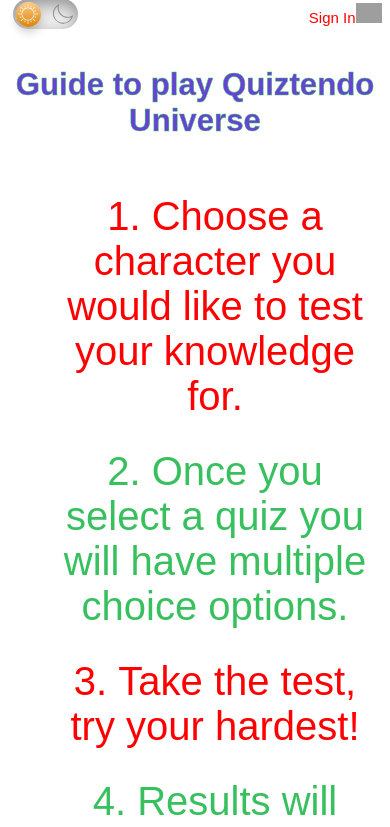
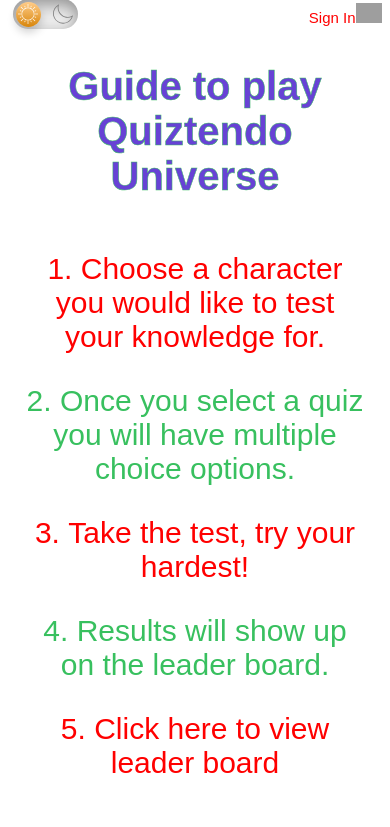
Before and after one commit to damarisfregoso/quiztendo-universe, a React (Create React App) app: page /help in a window 390 px wide. Shown: the top 827 px of the page. Built offline with nearby package versions, Linux system fonts and the light colour scheme; no server answers; grey boxes are pictures that could not be loaded; a web font is replaced by a local one.

Commit message:
Styling pages for a responsive design

```diff
--- a/src/components/NavBar/NavBar.css
+++ b/src/components/NavBar/NavBar.css
@@ -106,7 +106,7 @@
 
   .NavBar a {
     font-size: 15px;
-    margin: 10px 0;
+    margin: 5px 0;
   }
 
   .NavBar span {
--- a/src/pages/HelpPage/HelpPage.css
+++ b/src/pages/HelpPage/HelpPage.css
@@ -2,9 +2,9 @@
   font-family: 'New Super Mario Font U', sans-serif;
 }
 
-.HelpPage h1{
-  font-size: 8vw;
-  padding: 2vh 0 0 0;
+.HelpPage h1 {
+  font-size: 65px;
+  padding: 1vh 0;
   color: rgb(103, 66, 213);
   -webkit-text-stroke: 0.5px rgb(56, 192, 95);
 }
@@ -15,6 +15,7 @@
   list-style-position: inside;
   font-size: 40px;
   color: rgb(56, 192, 95);
+  padding: 0;
 }
 
 .HelpPage li {
@@ -53,3 +54,20 @@
     --t: .3s;
     color: black;
 }
+
+@media (max-width: 480px) {
+  .HelpPage h1 {
+    font-size: 40px;
+  }
+
+  .HelpPage ol{
+    font-size: 30px;
+  }
+}
+
+@media (min-width: 481px) and (max-width: 767px) {
+  .HelpPage h1 {
+    font-size: 40px;
+    padding: 2vh 0 0 0;
+  }
+}
--- a/src/pages/LeaderBoardPage/LeaderBoardPage.css
+++ b/src/pages/LeaderBoardPage/LeaderBoardPage.css
@@ -6,7 +6,8 @@
 
 .LeaderBoardPage h1 {
   color: red;
-  font-size: 6vw;
+  font-size: 65px;
+  padding: 1vh 0;
   -webkit-text-stroke: 0.5px rgb(56, 192, 95);
 }
 
@@ -69,9 +70,23 @@
   color: black;
 }
 
-@media (max-width: 768px) {
+@media (max-width: 480px) {
   .LeaderBoardPage h1 {
-    font-size: 10vw;
+    font-size: 40px;
+  }
+
+  .LeaderBoardPage table {
+    font-size: 3vw; /* Adjust font size for mobile devices */
+  }
+
+  .custom-table th, .custom-table td {
+    padding: 1vw; /* Adjust padding for mobile devices */
+  }
+}
+
+@media (min-width: 481px) and (max-width: 767px) {
+  .LeaderBoardPage h1 {
+    font-size: 40px;
   }
 
   .LeaderBoardPage table {
@@ -82,17 +97,3 @@
     padding: 1.5vw;
   }
 }
-
-@media (max-width: 480px) {
-  .LeaderBoardPage h1 {
-    font-size: 8vw;
-  }
-
-  .LeaderBoardPage table {
-    font-size: 3vw; /* Adjust font size for mobile devices */
-  }
-
-  .custom-table th, .custom-table td {
-    padding: 1vw; /* Adjust padding for mobile devices */
-  }
-}
--- a/src/pages/MyPastQuizPage/MyPastQuizPage.css
+++ b/src/pages/MyPastQuizPage/MyPastQuizPage.css
@@ -5,7 +5,8 @@
 
 .MyPastQuizPage h1{
   color: red;
-  font-size: 80px;
+  font-size: 65px;
+  padding: 1vh 0;
   -webkit-text-stroke: 0.5px rgb(56, 192, 95);
 }
 
@@ -48,3 +49,20 @@
     --t: .3s;
     color: black;
 }
+
+@media (max-width: 480px) {
+  .MyPastQuizPage h1 {
+    font-size: 40px;
+  }
+
+  .MyPastQuizPage h1 {
+    font-size: 30px;
+  }
+}
+
+@media (min-width: 481px) and (max-width: 767px) {
+  .MyPastQuizPage h1 {
+    font-size: 40px;
+    padding: 2vh 0 0 0;
+  }
+}
```
Also changed, not shown: 1 other file (tests, documents, lock files or other folders).
